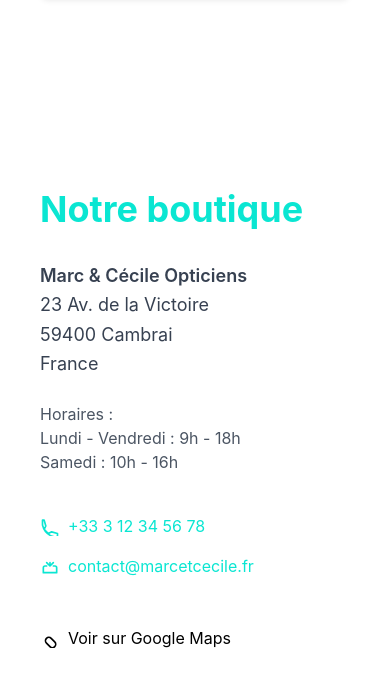
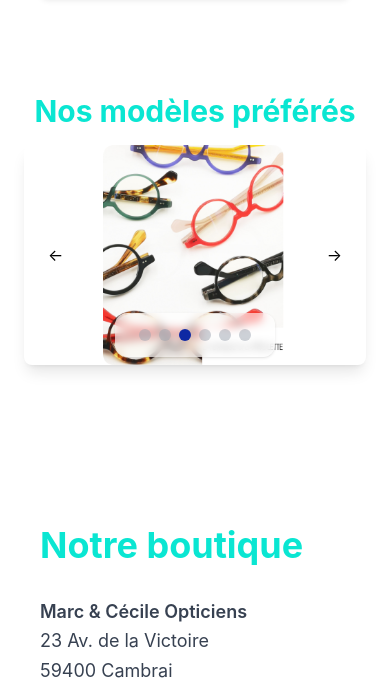
Before and after one commit to jeanalexandre/marcetcecile, an Astro site: page /marcetcecile/ in a window 390 px wide. Shown: the part 3213-3903 px from the top of the page. Built offline with nearby package versions, Linux system fonts and the light colour scheme; Astro itself is replaced by a stand-in of ours.

Commit message:
Adds image carrousel to homepage
Adds a new image carrousel section to the homepage to
showcase preferred models. Includes navigation dots and
buttons for user interaction, as well as automatic
cycling of images.

Also, rewords the "Étude du besoin" title on the atelier page
to "Rencontre & étude du besoin" for better clarity.

```diff
--- a/src/pages/atelier.astro
+++ b/src/pages/atelier.astro
@@ -4,7 +4,7 @@ import Layout from '../layouts/Layout.astro';
 const steps = [
   {
     icon: "message-circle",
-    title: "Étude du besoin",
+    title: "Rencontre & étude du besoin",
     description: "Un premier échange afin d'échanger autour de votre besoin, de vos goûts et préférences, prise de mesures et définition du style.",
     img: "/marcetcecile/images/etude-besoin.png",
   },
--- a/src/pages/index.astro
+++ b/src/pages/index.astro
@@ -8,6 +8,15 @@ const brandLogos = [
   {src: '/marcetcecile/images/marque-police.png', alt: 'Police'},
   {src: '/marcetcecile/images/marque-theo.png', alt: 'Theo'},
   {src: '/marcetcecile/images/marque-police.png', alt: 'Police'},
+];
+
+const imagePaths = [
+  '/marcetcecile/carrousel/img-1.png',
+  '/marcetcecile/carrousel/img-2.png',
+  '/marcetcecile/carrousel/img-3.png',
+  '/marcetcecile/carrousel/img-4.png',
+  '/marcetcecile/carrousel/img-5.png',
+  '/marcetcecile/carrousel/img-6.png',
 ];
 ---
 
@@ -89,6 +98,110 @@ const brandLogos = [
         ))}
       </div>
 
+
+      <!--Carrousel d'images - VERSION AMÉLIORÉE-->
+      <section class="w-full flex flex-col items-center justify-center py-8">
+        <h3 class="text-3xl font-bold text-[var(--color-secondary)] mb-4">Nos modèles préférés</h3>
+        <div class="relative w-full max-w-6xl h-[60vh] md:h-[80vh] overflow-hidden rounded-lg shadow-lg bg-white"
+             id="carrousel">
+          {imagePaths.map((src, idx) => (
+              <img
+                  src={src}
+                  alt={"Photo " + (idx + 1)}
+                  class={`carrousel-img absolute inset-0 m-auto object-contain object-center rounded-lg transition-opacity duration-700 ${idx === 0 ? 'opacity-100 z-10' : 'opacity-0 z-0'}`}
+                  style="pointer-events:none;"
+                  data-idx={idx}
+              />
+          ))}
+          {/* Points navigation */}
+          <!-- Fond flou gris glass sous les puces -->
+          <div class="absolute bottom-4 left-1/2 -translate-x-1/2 z-10 flex items-center justify-center">
+            <div class="absolute -inset-x-2 -inset-y-2 bg-white/60 backdrop-blur-sm rounded-xl shadow md:bg-gray-100/80"></div>
+            <div class="relative flex space-x-2 px-4 py-2">
+              {imagePaths.map((_, idx) => (
+                  <span class="block w-3 h-3 rounded-full carrousel-dot bg-gray-400/50" data-dot={idx}></span>              ))}
+            </div>
+          </div>
+          {/* Boutons navigation */}
+          <button id="prevBtn"
+                  class="absolute left-4 top-1/2 -translate-y-1/2 bg-white/80 rounded-full p-2 z-20 hover:bg-white">
+            &#8592;
+          </button>
+          <button id="nextBtn"
+                  class="absolute right-4 top-1/2 -translate-y-1/2 bg-white/80 rounded-full p-2 z-20 hover:bg-white">
+            &#8594;
+          </button>
+        </div>
+        <style>
+          /* Adaptation de la hauteur du carrousel à l'écran mobile */
+          @media (max-width: 640px) {
+            #carrousel {
+              height: auto !important;
+              min-height: 220px;
+              max-height: 320px;
+              display: flex;
+              align-items: center;
+              justify-content: center;
+            }
+          }
+
+          #carrousel .carrousel-img {
+            object-fit: contain !important;
+            max-width: 100%;
+            max-height: 100%;
+            width: auto;
+            height: auto;
+            background: #ffffff;
+          }
+        </style>
+        <script type="module" is:inline>
+          const images = document.querySelectorAll("#carrousel .carrousel-img");
+          const dots = document.querySelectorAll("#carrousel .carrousel-dot");
+          let current = 0;
+          const interval = 3000;
+
+          function show(idx) {
+            images.forEach((img, i) => {
+              img.classList.toggle('opacity-100', i === idx);
+              img.classList.toggle('z-10', i === idx);
+              img.classList.toggle('opacity-0', i !== idx);
+              img.classList.toggle('z-0', i !== idx);
+            });
+            dots.forEach((dot, i) => {
+              dot.classList.toggle('bg-[var(--color-primary)]', i === idx);
+              dot.classList.toggle('bg-gray-400/50', i !== idx);
+            });
+          }
+
+          function next() {
+            current = (current + 1) % images.length;
+            show(current);
+          }
+
+          function prev() {
+            current = (current - 1 + images.length) % images.length;
+            show(current);
+          }
+
+          // interval automatique
+          let auto = setInterval(next, interval);
+
+          // Boutons navigation
+          document.getElementById("prevBtn").addEventListener("click", () => {
+            clearInterval(auto);
+            prev();
+            auto = setInterval(next, interval);
+          });
+          document.getElementById("nextBtn").addEventListener("click", () => {
+            clearInterval(auto);
+            next();
+            auto = setInterval(next, interval);
+          });
+
+          show(current);
+        </script>
+      </section>
+
       <section class="relative bg-[var(--color-primary)/10] py-32 md:py-40 overflow-hidden">
         <!-- Décoration subtile en background -->
         <div class="absolute inset-0 bg-gradient-to-tr from-white/5 to-[var(--color-primary)/5] pointer-events-none"></div>
```
Also changed, not shown: public/carrousel/img-1.png (added), public/carrousel/img-2.png (added), public/carrousel/img-3.png (added), public/carrousel/img-4.png (added), public/carrousel/img-5.png (added), 1 other file.
